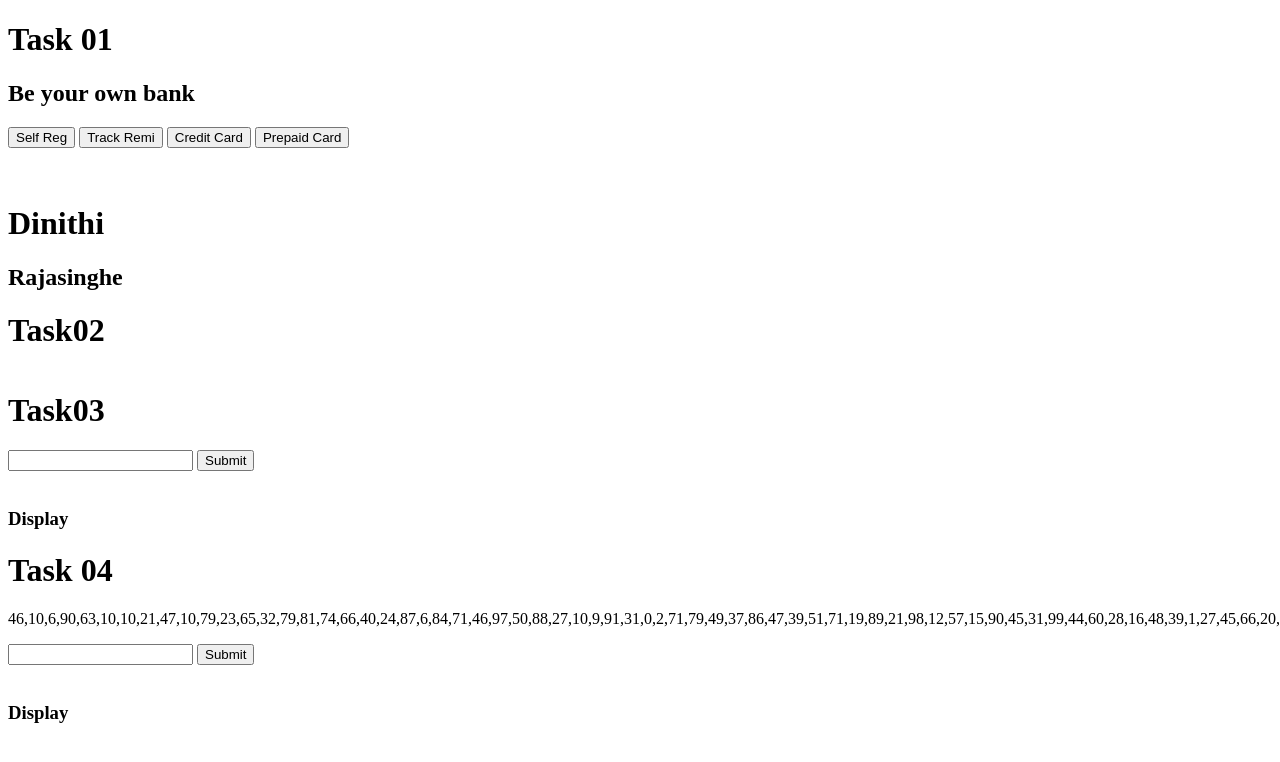
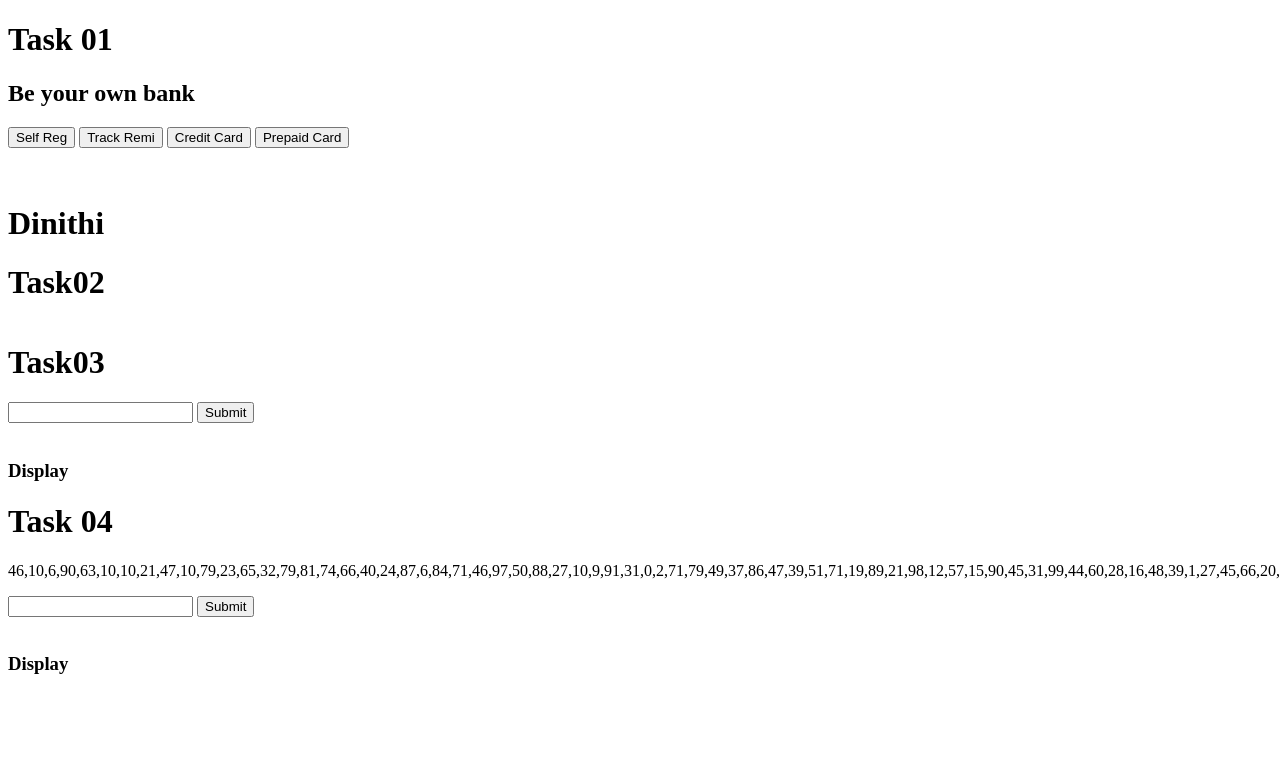
Before and after one commit to dinithirajasinghe/acpt, a plain HTML site: page fetch/Task/index.html in a window 1280 px wide. Shown: the top 762 px of the page. Drawn offline with Linux system fonts and the light colour scheme; no server answers.

Commit message:
remove last name

```diff
--- a/fetch/Task/index.html
+++ b/fetch/Task/index.html
@@ -26,7 +26,7 @@
 <br><br>
 
 <h1>Dinithi</h1>
-<h2>Rajasinghe</h2>
+
 
     <div>
         <div>
```
